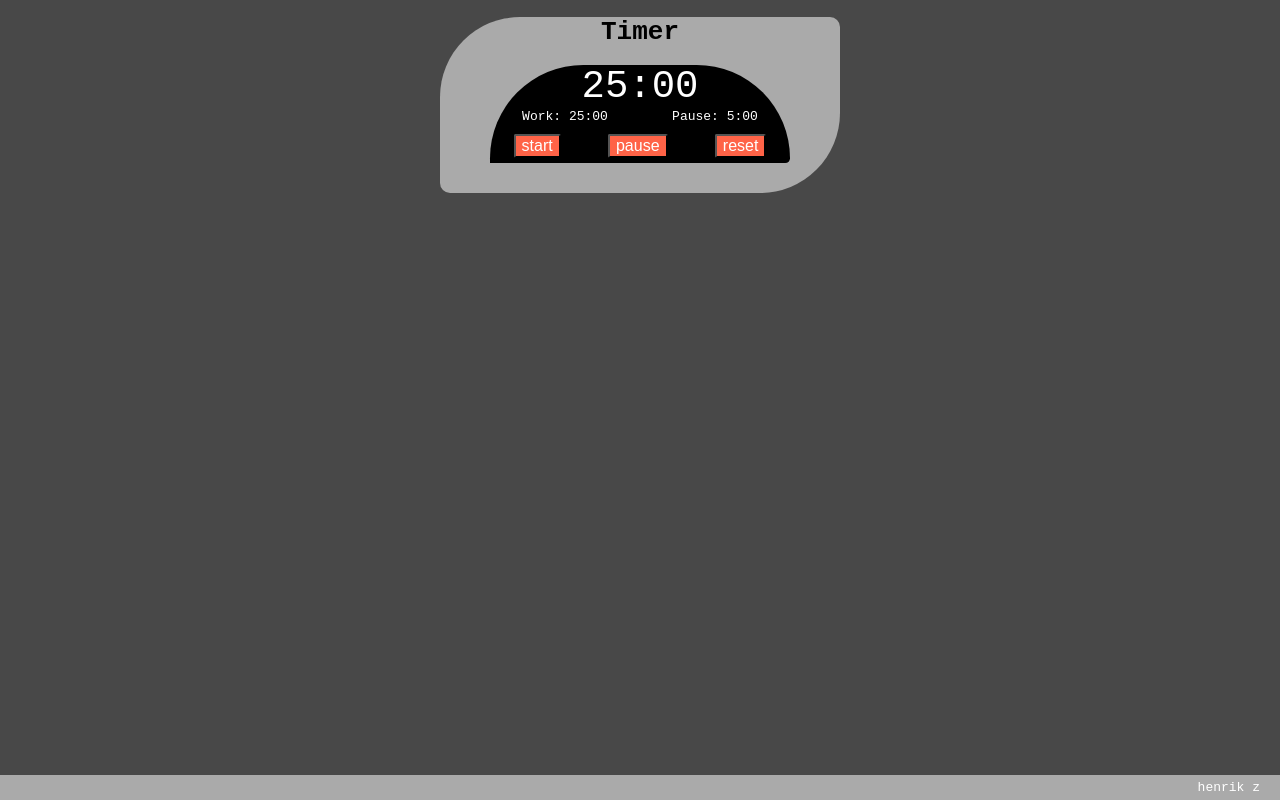
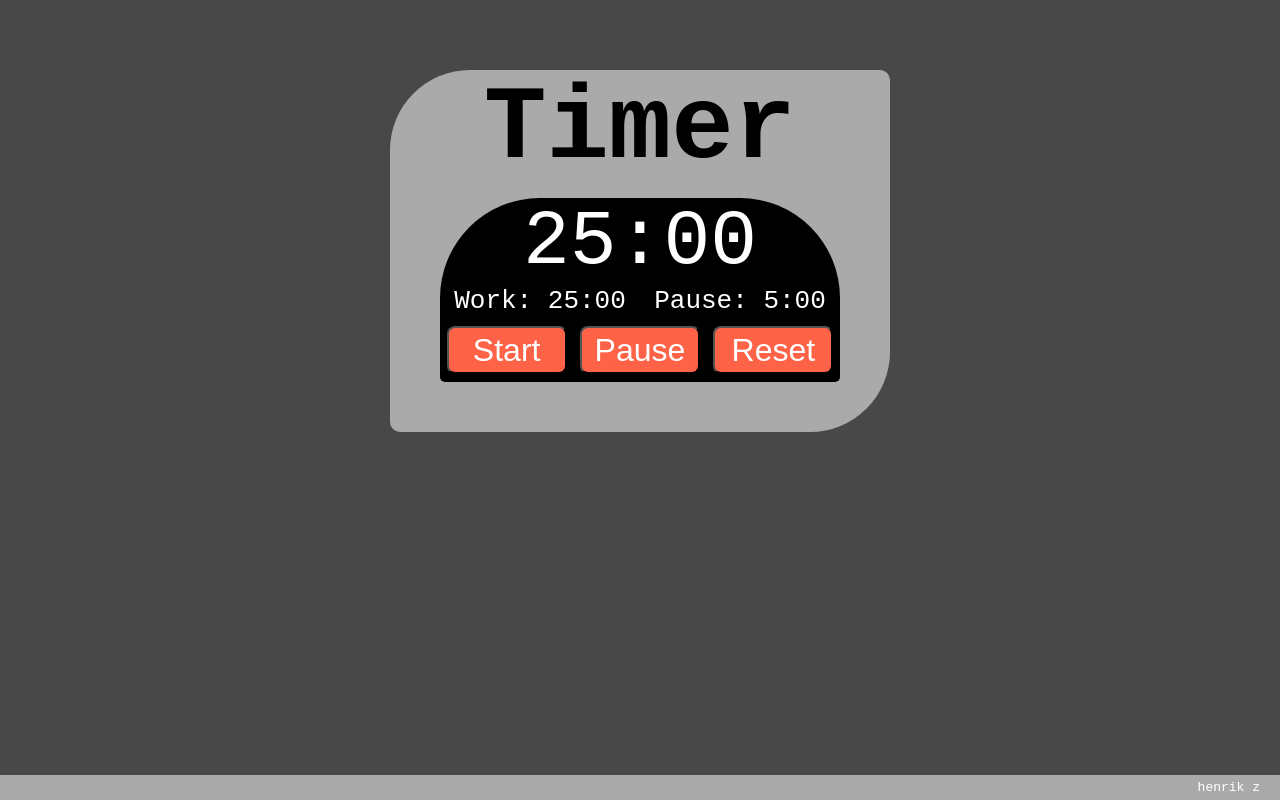
Before and after one commit to YesSeri/pomodoro, a plain HTML site: page index.html in a window 1280 px wide. Drawn offline with Linux system fonts and the light colour scheme.

Commit message:
Css styling

```diff
--- a/css/main.css
+++ b/css/main.css
@@ -7,14 +7,16 @@
 }
 #container{
     margin:auto;
-    max-width: 400px;
+    max-width: 500px;
     background-color:#aaa;
-    padding-bottom:30px;
+    padding-bottom:50px;
     border-radius:80px 10px;
     font-family: monospace;
+    font-size:2em;
 }
 
 #heading{
+    font-size:2em;
     width: auto;
     margin:auto;
     text-align:center;
@@ -22,10 +24,10 @@
 
 #main{
   background-color:#000000;
-  max-width: 300px;
-  padding-bottom:5px;
+  max-width: 400px;
+  padding-bottom:8px;
   margin:auto;
-  border-radius:100px 100px 5px 0px;
+  border-radius:100px 100px 5px 5px;
 }
 #settings{
   flex-flow: row wrap;
@@ -60,6 +62,9 @@ button {
   text-align: center;
   text-decoration: solid;
   font-size: 1em;
+  width:30%;
+  height:1.5em;
+  border-radius: 8px;
 }
 div{
   color:white;
@@ -67,6 +72,7 @@ div{
 h1{
   color:black;
   text-decoration: none;
+  margin-bottom:0.1em;
 }
 p{
   font-family: monospace;
--- a/index.html
+++ b/index.html
@@ -16,9 +16,9 @@
           <div id='sessiontime' class="set-time">Work: 25:00</div>
           <div id='breaktime' class="set-time">Pause: 5:00</div>
           <div id='buttons'>
-            <button id='start'>start</button>
-            <button id='pause'>pause</button>
-            <button id='reset'>reset</button>
+            <button id='start'>Start</button>
+            <button id='pause'>Pause</button>
+            <button id='reset'>Reset</button>
           </div>
         </div>
       </div>
```
